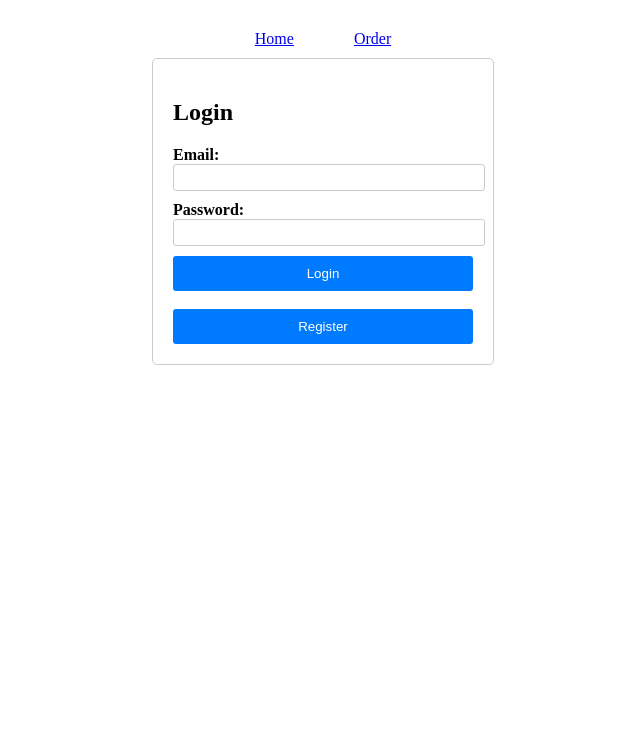
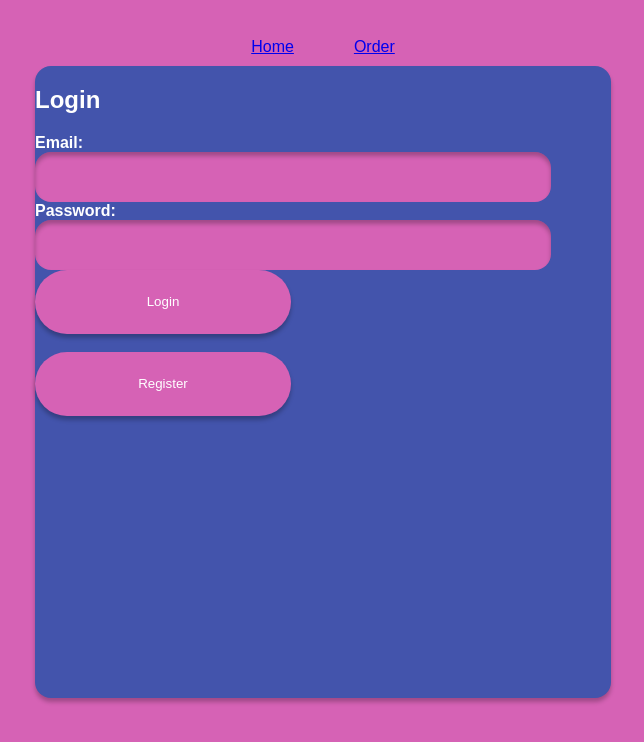
Before and after one commit to Treyson-Grange/DroneCones, a Nuxt app in the folder dronecones-app/: page / in a window 1280 px wide. Shown: the top 742 px of the page, without its empty margins (317-961 px from the left). Built offline with nearby package versions, Linux system fonts and the light colour scheme.

Commit message:
started styling

```diff
--- a/dronecones-app/assets/style.css
+++ b/dronecones-app/assets/style.css
@@ -1,29 +1,54 @@
-.login {
-  max-width: 300px;
-  margin: 0 auto;
-  padding: 20px;
-  border: 1px solid #ccc;
-  border-radius: 5px;
+:root {
+  --primary-color: rgba(214, 98, 181, 1);
+  --secondary-color: rgba(67, 84, 172, 1);
+  --accent-color: rgba(113, 251, 253, 1);
 }
+
+
+body {
+  font-family: sans-serif;
+  display: flex;
+  justify-content: center;
+  background-color: #D662B5;
+}
+
+.login{
+  display: flex;
+  flex-direction: column;
+  width: 576px;
+  height: 632px;
+  display: flex;
+  border-radius: 16px;
+  background: #4354AC;
+  color: #fff;
+  box-shadow: 0px 4px 4px 0px rgba(0, 0, 0, 0.25);
+}
+
 .form-group {
-  margin-bottom: 10px;
+  display: flex;
+  flex-direction: column;
 }
 label {
   font-weight: bold;
 }
+
 input[type="email"],
 input[type="password"] {
-  width: 100%;
-  padding: 5px;
-  border: 1px solid #ccc;
-  border-radius: 3px;
+  border: none;
+  width: 512px;
+  height: 48px;
+  border-radius: 16px;
+  background: #D662B5;
+  box-shadow: 0px 4px 4px 0px rgba(0, 0, 0, 0.25) inset;
 }
+
 button {
-  width: 100%;
-  padding: 10px;
-  background-color: #007bff;
+  width: 256px;
+  height: 64px;
+  flex-shrink: 0;
+  background-color: #D662B5;
   color: #fff;
   border: none;
-  border-radius: 3px;
-  cursor: pointer;
+  border-radius: 32px;
+  box-shadow: 0px 4px 4px 0px rgba(0, 0, 0, 0.25);
 }
--- a/dronecones-app/components/loginComp.vue
+++ b/dronecones-app/components/loginComp.vue
@@ -1,6 +1,5 @@
 <template>
     <div class="login">
-
         <h2>Login</h2>
         <form>
           <div class="form-group">
@@ -12,7 +11,6 @@
             <input type="password" id="password" />
           </div>
           <button type="submit" @click="attemptLogin">Login</button><br><br>
-
         </form>
       <a href="register"><button>Register</button></a>
     </div>
```
Lines whose indentation alone changed are shown as unchanged.
